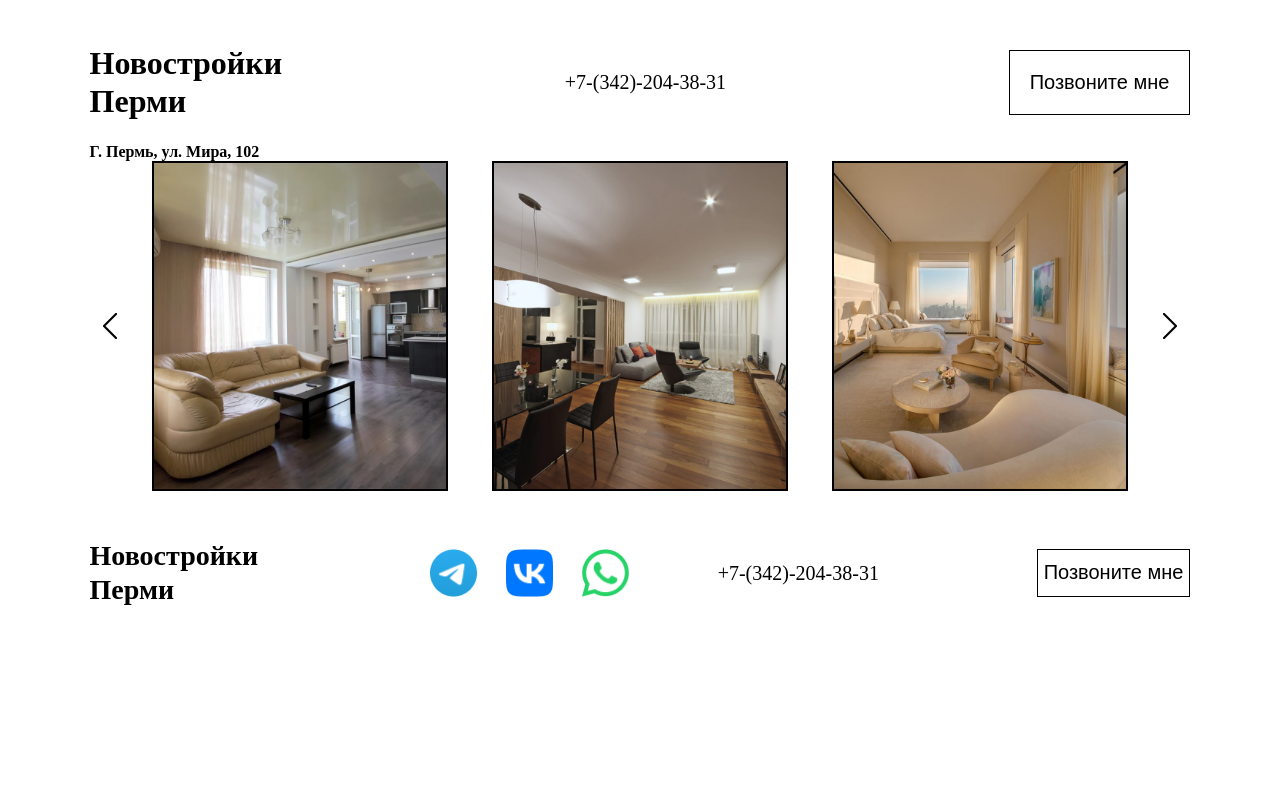
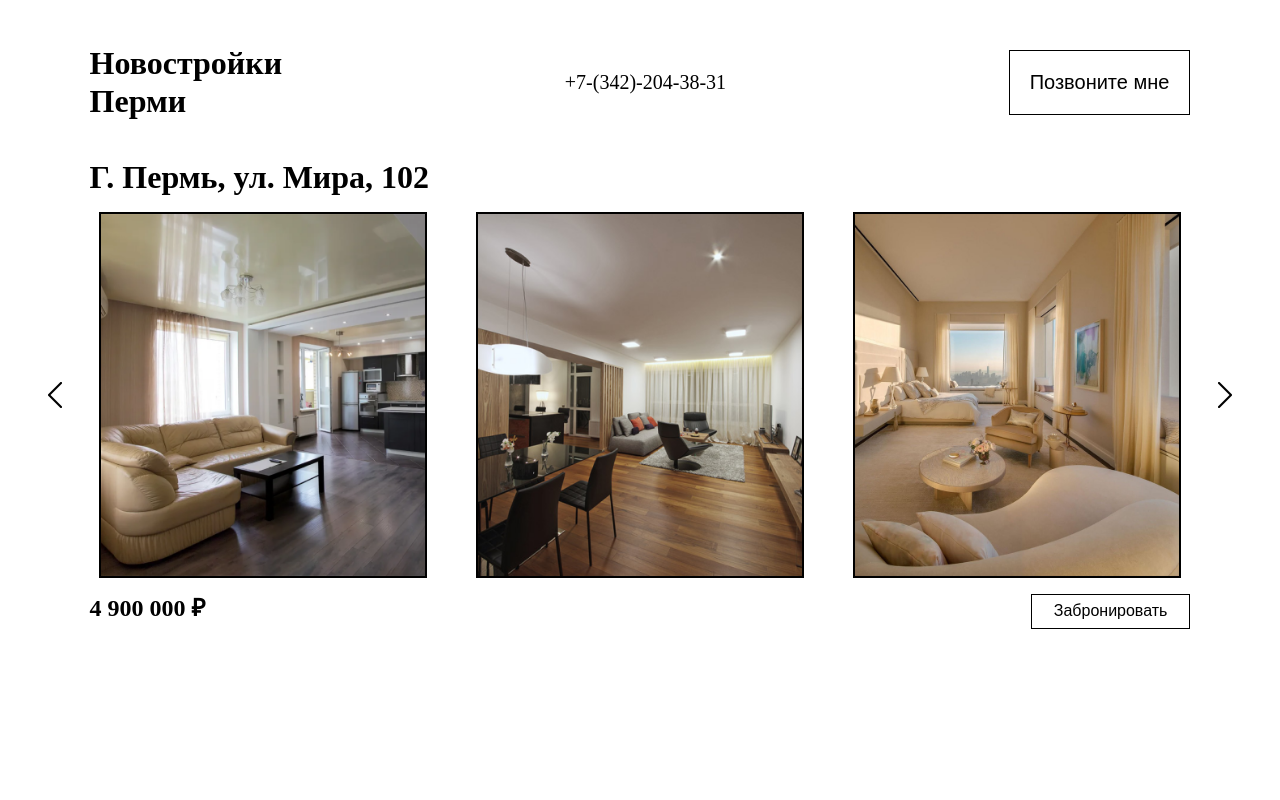
Before and after one commit to k1v4/New-buildings-in-Perm, a plain HTML site: page building_card.html in a window 1280 px wide. Shown: the top 800 px of the page. Drawn offline with Linux system fonts and the light colour scheme.

Commit message:
Добавлены заголовки к слайдеру, не полностью выровнен сам слайдер

```diff
--- a/building_card.css
+++ b/building_card.css
@@ -1,5 +1,16 @@
 body {
   background-color: #ffffff;
+}
+
+h1 {
+  font-size: 2rem;
+  margin: 2vh 0;
+}
+
+.price {
+  font-size: 1.5rem;
+  margin: 2vh 0;
+  font-weight: bold;
 }
 
 .container {
@@ -33,12 +44,18 @@ header {
   font-size: 1.25rem;
 }
 
-.slider {
+.main-slider {
   display: flex;
   justify-content: space-around;
+  margin: 0 -5%;
 }
 
-.nav-arrow {
+.right-arrow {
+  display: flex;
+  align-items: center;
+}
+
+.left-arrow {
   display: flex;
   align-items: center;
 }
@@ -52,6 +69,24 @@ header {
 .elem-slider img {
   width: 100%;
   height: 100%;
+}
+
+.under-slider {
+  display: flex;
+  justify-content: space-between;
+}
+
+.book {
+  padding: 0.7% 2%;
+  font-size: 1rem;
+  border: 1px solid #000000;
+  background-color: rgba(28, 28, 28, 0);
+  color: #000000;
+  margin: 2vh 0;
+}
+
+.specifications {
+  height: 70vh;
 }
 
 hr {
--- a/building_card.html
+++ b/building_card.html
@@ -15,10 +15,9 @@
         <button class="first-part-btn" onclick="">Позвоните мне</button>
       </header>
       <div class="main-part">
+        <h1>Г. Пермь, ул. Мира, 102</h1>
         <div class="main-slider">
-          <h1>Г. Пермь, ул. Мира, 102</h1>
-          <div class="slider">
-            <div class="nav-arrow">
+          <div class="right-arrow">
             <img
               src="images/slide left.png"
               id="left-arrow"
@@ -34,11 +33,15 @@
           <div class="elem-slider">
             <img id="img-slider3" src="images/slider1_photo3.png" />
           </div>
-            <div class="nav-arrow">
+          <div class="left-arrow">
             <img src="images/slide right.png" id="right-arrow" />
           </div>
         </div>
+        <div class="under-slider">
+          <div class="price">4 900 000 ₽</div>
+          <button class="book">Забронировать</button>
         </div>
+        <div class="specifications"></div>
       </div>
       <footer>
         <h1>
```
Lines whose indentation alone changed are shown as unchanged.
